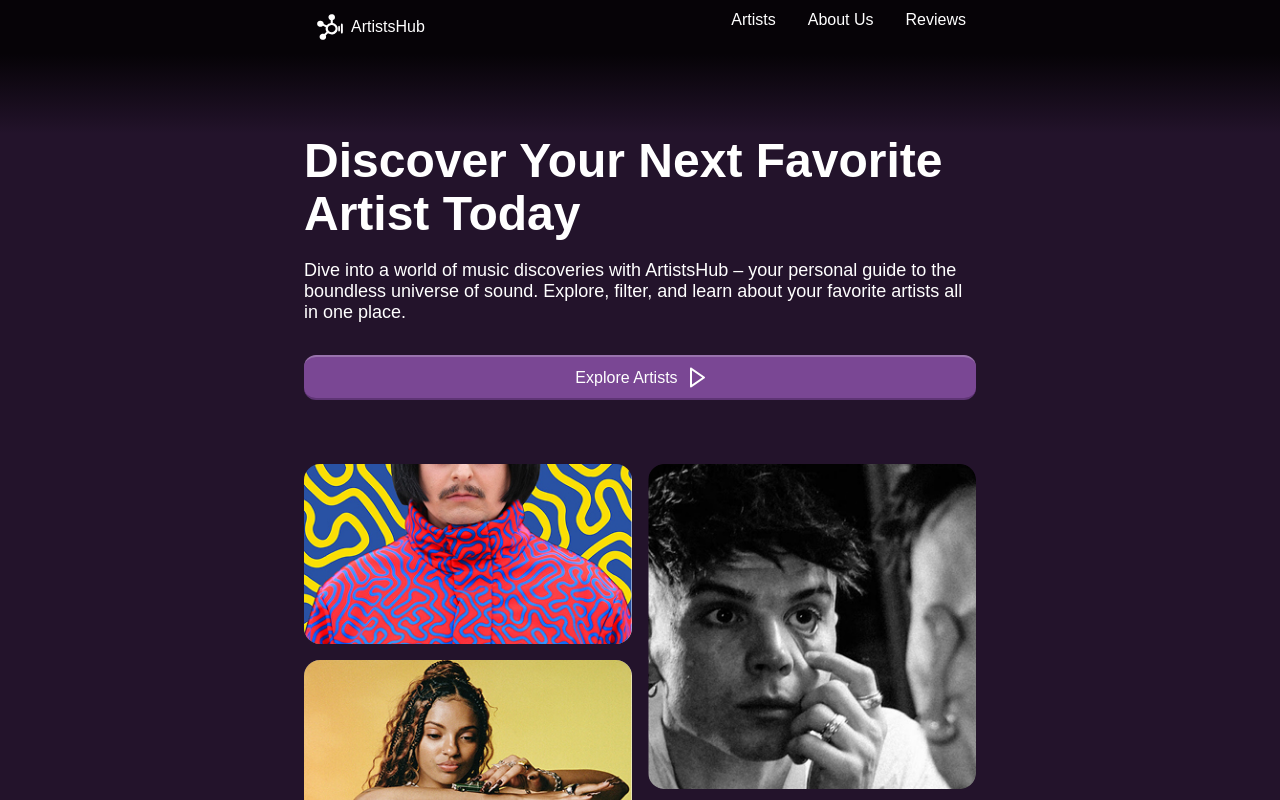
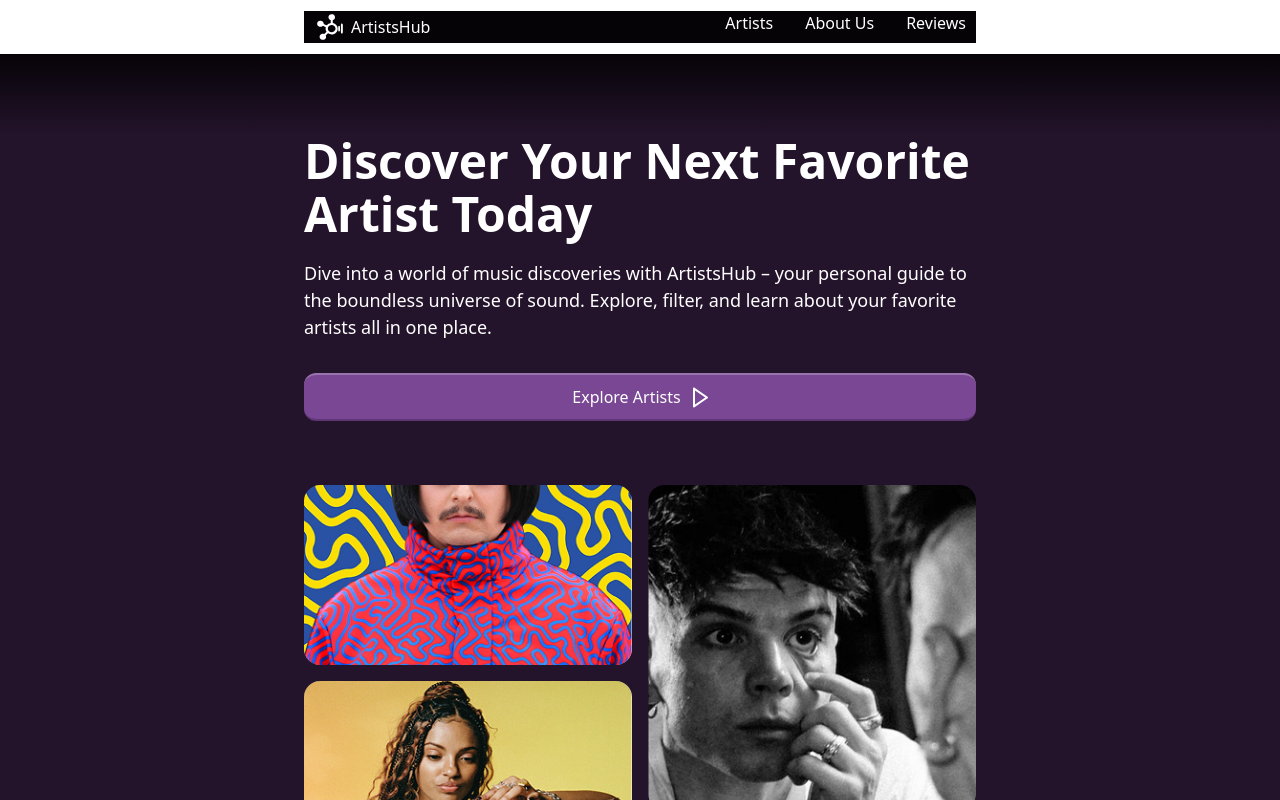
Before and after one commit to alivieE/ArtistsHub, a React (Create React App) app in the folder artistshub/: page / in a window 1280 px wide. Shown: the top 800 px of the page. Built offline with nearby package versions, Linux system fonts and the light colour scheme; no server answers; a web font is replaced by a local one.

Commit message:
delete tailwind

```diff
--- a/artistshub/src/index.css
+++ b/artistshub/src/index.css
@@ -1,186 +1,180 @@
-@tailwind base;
-@tailwind components;
-@tailwind utilities;
-html,
-body,
-div,
-span,
-applet,
-object,
-iframe,
-button,
-h1,
-h2,
-h3,
-h4,
-h5,
-h6,
-p,
-blockquote,
-pre,
-a,
-abbr,
-acronym,
-address,
-big,
-cite,
-code,
-del,
-dfn,
-em,
-img,
-ins,
-kbd,
-q,
-s,
-samp,
-small,
-strike,
-strong,
-sub,
-sup,
-tt,
-var,
-b,
-u,
-i,
-center,
-dl,
-dt,
-dd,
-menu,
-ol,
-ul,
-li,
-fieldset,
-form,
-label,
-legend,
-table,
-caption,
-tbody,
-tfoot,
-thead,
-tr,
-th,
-td,
-article,
-aside,
-canvas,
-details,
-embed,
-figure,
-figcaption,
-footer,
-header,
-hgroup,
-main,
-menu,
-nav,
-output,
-ruby,
-section,
-summary,
-time,
-mark,
-audio,
-video {
+/*! tailwindcss v4.1.16 | MIT License | https://tailwindcss.com */
+@layer theme, base, components, utilities;
+@layer theme {
+  :root, :host {
+    --font-sans: ui-sans-serif, system-ui, sans-serif, "Apple Color Emoji",
+      "Segoe UI Emoji", "Segoe UI Symbol", "Noto Color Emoji";
+    --font-mono: ui-monospace, SFMono-Regular, Menlo, Monaco, Consolas, "Liberation Mono",
+      "Courier New", monospace;
+    --default-font-family: var(--font-sans);
+    --default-mono-font-family: var(--font-mono);
+  }
+}
+@layer base {
+  *, ::after, ::before, ::backdrop, ::file-selector-button {
+    box-sizing: border-box;
     margin: 0;
     padding: 0;
-  border: 0;
-  font-size: 100%;
-  font: inherit;
+    border: 0 solid;
+  }
+  html, :host {
+    line-height: 1.5;
+    -webkit-text-size-adjust: 100%;
+    tab-size: 4;
+    font-family: var(--default-font-family, ui-sans-serif, system-ui, sans-serif, "Apple Color Emoji", "Segoe UI Emoji", "Segoe UI Symbol", "Noto Color Emoji");
+    font-feature-settings: var(--default-font-feature-settings, normal);
+    font-variation-settings: var(--default-font-variation-settings, normal);
+    -webkit-tap-highlight-color: transparent;
+  }
+  hr {
+    height: 0;
+    color: inherit;
+    border-top-width: 1px;
+  }
+  abbr:where([title]) {
+    -webkit-text-decoration: underline dotted;
+    text-decoration: underline dotted;
+  }
+  h1, h2, h3, h4, h5, h6 {
+    font-size: inherit;
+    font-weight: inherit;
+  }
+  a {
+    color: inherit;
+    -webkit-text-decoration: inherit;
+    text-decoration: inherit;
+  }
+  b, strong {
+    font-weight: bolder;
+  }
+  code, kbd, samp, pre {
+    font-family: var(--default-mono-font-family, ui-monospace, SFMono-Regular, Menlo, Monaco, Consolas, "Liberation Mono", "Courier New", monospace);
+    font-feature-settings: var(--default-mono-font-feature-settings, normal);
+    font-variation-settings: var(--default-mono-font-variation-settings, normal);
+    font-size: 1em;
+  }
+  small {
+    font-size: 80%;
+  }
+  sub, sup {
+    font-size: 75%;
+    line-height: 0;
+    position: relative;
     vertical-align: baseline;
-  box-sizing: border-box;
   }
-.body {
-  font-family: "IBM Plex Sans", sans-serif;
-  background-color: #060307;
+  sub {
+    bottom: -0.25em;
   }
-/* HTML5 display-role reset for older browsers */
-article,
-aside,
-details,
-figcaption,
-figure,
-footer,
-header,
-hgroup,
-main,
-menu,
-nav,
-section {
-  display: block;
+  sup {
+    top: -0.5em;
   }
-
-/* HTML5 hidden-attribute fix for newer browsers */
-*[hidden] {
-  display: none;
+  table {
+    text-indent: 0;
+    border-color: inherit;
+    border-collapse: collapse;
   }
-body {
-  font-family: "Poppins", sans-serif;
-  background-color: #060307;
+  :-moz-focusring {
+    outline: auto;
   }
-menu,
-ol,
-ul {
+  progress {
+    vertical-align: baseline;
+  }
+  summary {
+    display: list-item;
+  }
+  ol, ul, menu {
     list-style: none;
   }
-blockquote,
-q {
-  quotes: none;
+  img, svg, video, canvas, audio, iframe, embed, object {
+    display: block;
+    vertical-align: middle;
   }
-blockquote:before,
-blockquote:after,
-q:before,
-q:after {
-  content: "";
-  content: none;
+  img, video {
+    max-width: 100%;
+    height: auto;
   }
-table {
-  border-collapse: collapse;
-  border-spacing: 0;
-}
-
-a {
-  text-decoration: none !important;
+  button, input, select, optgroup, textarea, ::file-selector-button {
+    font: inherit;
+    font-feature-settings: inherit;
+    font-variation-settings: inherit;
+    letter-spacing: inherit;
     color: inherit;
-}
-img {
-  display: block;
+    border-radius: 0;
     background-color: transparent;
-}
-button {
-  cursor: pointer;
-}
-input::-webkit-outer-spin-button,
-input::-webkit-inner-spin-button {
-  -webkit-appearance: none;
-  margin: 0;
-}
-
-@keyframes fadeIn {
-  0% {
-    opacity: 0;
-  }
-  100% {
     opacity: 1;
   }
+  :where(select:is([multiple], [size])) optgroup {
+    font-weight: bolder;
   }
-
-input {
-  outline: none;
+  :where(select:is([multiple], [size])) optgroup option {
+    padding-inline-start: 20px;
   }
-.root {
-  overflow: hidden;
-  position: relative;
+  ::file-selector-button {
+    margin-inline-end: 4px;
   }
-.swiper-pagination-bullet.swiper-pagination-bullet {
-  background: white;
+  ::placeholder {
+    opacity: 1;
   }
-.swiper-pagination-bullet-active.swiper-pagination-bullet-active {
-  background: rgba(118, 65, 145, 1);
+  @supports (not (-webkit-appearance: -apple-pay-button))  or (contain-intrinsic-size: 1px) {
+    ::placeholder {
+      color: currentcolor;
+      @supports (color: color-mix(in lab, red, red)) {
+        color: color-mix(in oklab, currentcolor 50%, transparent);
       }
-.swiper-pagination-bullets.swiper-pagination-bullets.swiper-pagination-bullets.swiper-pagination-bullets {
-  bottom: 10px;
     }
+  }
+  textarea {
+    resize: vertical;
+  }
+  ::-webkit-search-decoration {
+    -webkit-appearance: none;
+  }
+  ::-webkit-date-and-time-value {
+    min-height: 1lh;
+    text-align: inherit;
+  }
+  ::-webkit-datetime-edit {
+    display: inline-flex;
+  }
+  ::-webkit-datetime-edit-fields-wrapper {
+    padding: 0;
+  }
+  ::-webkit-datetime-edit, ::-webkit-datetime-edit-year-field, ::-webkit-datetime-edit-month-field, ::-webkit-datetime-edit-day-field, ::-webkit-datetime-edit-hour-field, ::-webkit-datetime-edit-minute-field, ::-webkit-datetime-edit-second-field, ::-webkit-datetime-edit-millisecond-field, ::-webkit-datetime-edit-meridiem-field {
+    padding-block: 0;
+  }
+  ::-webkit-calendar-picker-indicator {
+    line-height: 1;
+  }
+  :-moz-ui-invalid {
+    box-shadow: none;
+  }
+  button, input:where([type="button"], [type="reset"], [type="submit"]), ::file-selector-button {
+    appearance: button;
+  }
+  ::-webkit-inner-spin-button, ::-webkit-outer-spin-button {
+    height: auto;
+  }
+  [hidden]:where(:not([hidden="until-found"])) {
+    display: none !important;
+  }
+}
+@layer utilities {
+  .container {
+    width: 100%;
+    @media (width >= 40rem) {
+      max-width: 40rem;
+    }
+    @media (width >= 48rem) {
+      max-width: 48rem;
+    }
+    @media (width >= 64rem) {
+      max-width: 64rem;
+    }
+    @media (width >= 80rem) {
+      max-width: 80rem;
+    }
+    @media (width >= 96rem) {
+      max-width: 96rem;
+    }
+  }
+}
```
Also changed, not shown: artistshub/package.json (+5 -11 lines), artistshub/tailwind.config.js (deleted, +0 -13 lines), 1 other file (tests, documents, lock files or other folders). Lines whose indentation alone changed are shown as unchanged.
